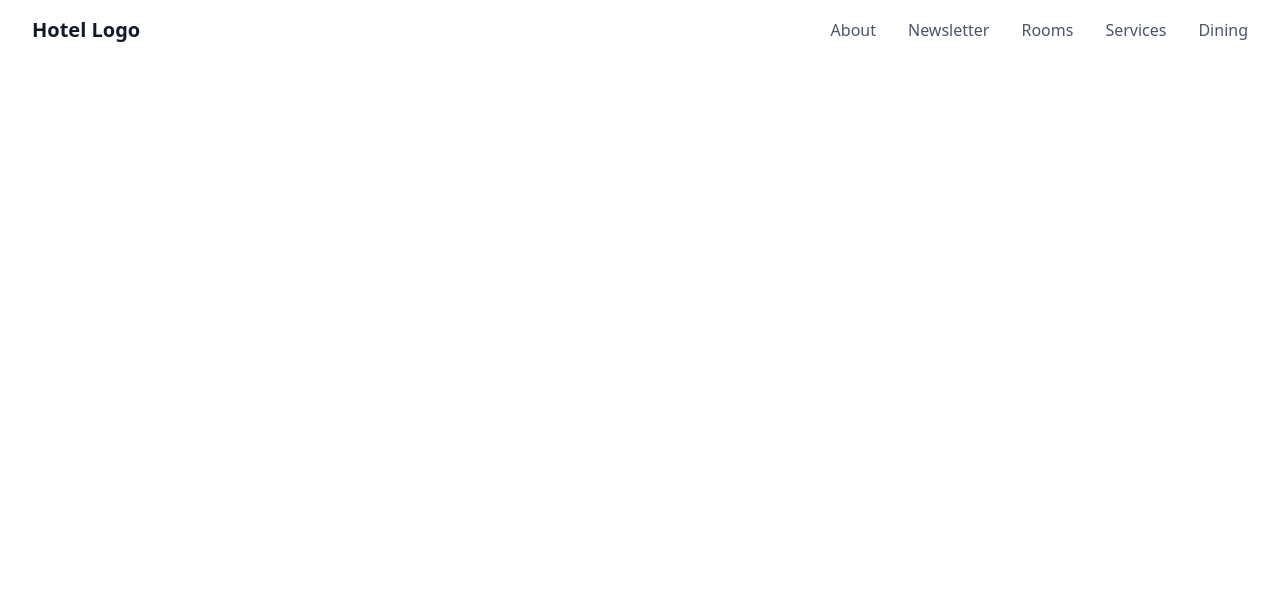
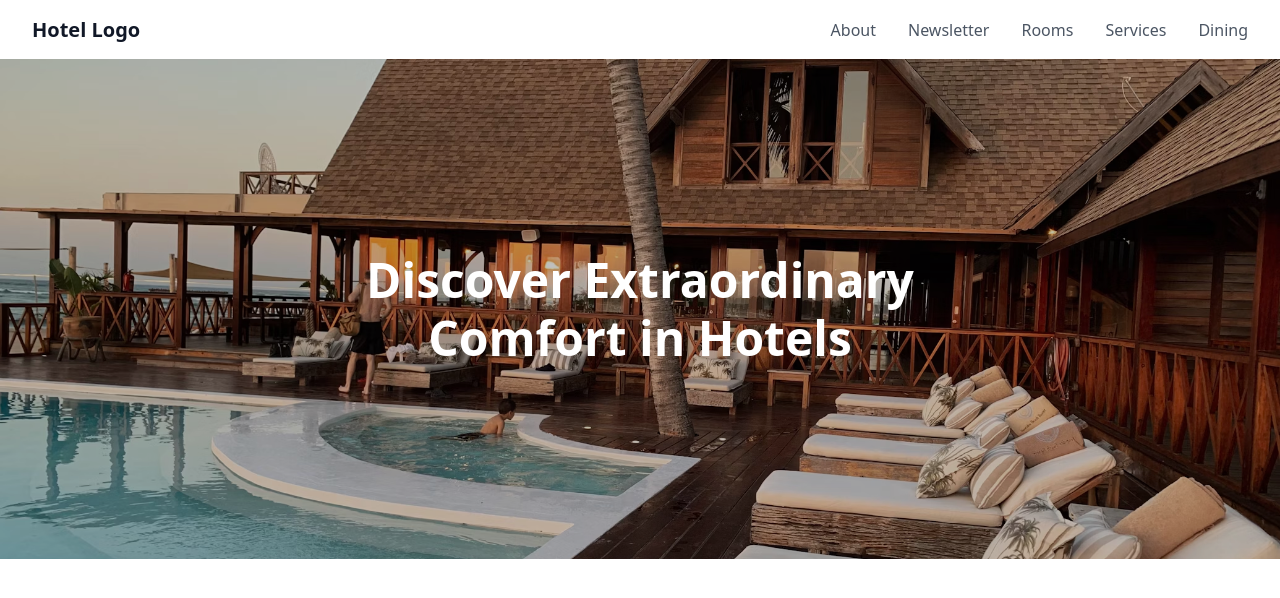
Before and after one commit to p-sai-gowtham/GitHandsOn, a plain HTML site: page index.html in a window 1280 px wide. Drawn offline with Linux system fonts and the light colour scheme.

Commit message:
add hero section

```diff
--- a/index.html
+++ b/index.html
@@ -20,7 +20,11 @@
         </div>
     </nav>
 
-
+    <div class="hero">
+        <img src="hero.jpg"
+            alt="Luxury beachfront hotel">
+        <h1>Discover Extraordinary<br>Comfort in Hotels</h1>
+    </div>
 </body>
 
 </html>
--- a/style.css
+++ b/style.css
@@ -26,3 +26,28 @@ nav {
 .nav-links a:hover {
     color: #111827;
 }
+
+.hero {
+    position: relative;
+    height: 500px;
+    display: flex;
+    align-items: center;
+    justify-content: center;
+    text-align: center;
+    color: white;
+}
+
+.hero img {
+    position: absolute;
+    width: 100%;
+    height: 100%;
+    object-fit: cover;
+    filter: brightness(0.75);
+    z-index: -1;
+}
+
+.hero h1 {
+    font-size: 3rem;
+    line-height: 1.2;
+    padding: 0 1rem;
+}
```
Also changed, not shown: hero.jpg (added).
